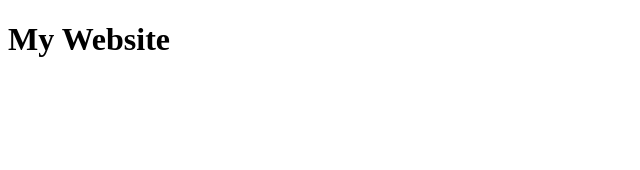
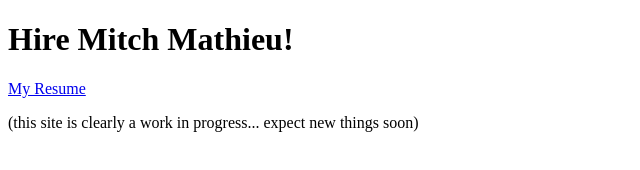
Before and after one commit to MitchMathieu/mitchmathieu.github.io, a plain HTML site: page index.htm in a window 1280 px wide. Shown: the whole page, without its empty margins (0-640 px from the left). Drawn offline with Linux system fonts and the light colour scheme.

Commit message:
Added link to resume and updated title of page

```diff
--- a/index.htm
+++ b/index.htm
@@ -4,7 +4,11 @@
 
 <meta charset="UTF-8">
 
-<h1>My Website</h1>
+<h1>Hire Mitch Mathieu!</h1>
+
+<p><a href="https://mitchmathieu.github.io/mitch-mathieu-resume.pdf">My Resume</a></p>
+
+<p>(this site is clearly a work in progress... expect new things soon)</p>
 
 </body>
 </html>
```
Also changed, not shown: 1 other file.
